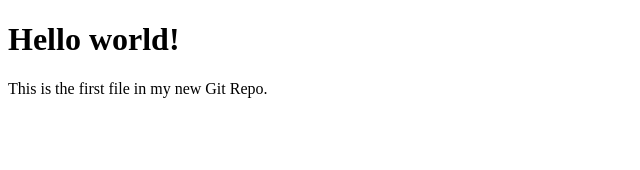
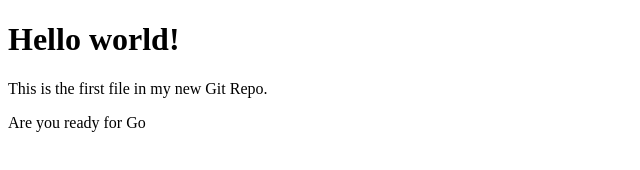
Before and after one commit to uzair-ahmed-01/golang-gorm-postgres, a plain HTML site: page index.html in a window 1280 px wide. Shown: the whole page, without its empty margins (0-640 px from the left). Drawn offline with Linux system fonts and the light colour scheme.

Commit message:
added new paragraph tag

```diff
--- a/index.html
+++ b/index.html
@@ -7,6 +7,6 @@
 
 <h1>Hello world!</h1>
 <p>This is the first file in my new Git Repo.</p>
-
+<p>Are you ready for Go</p>
 </body>
 </html>
```
